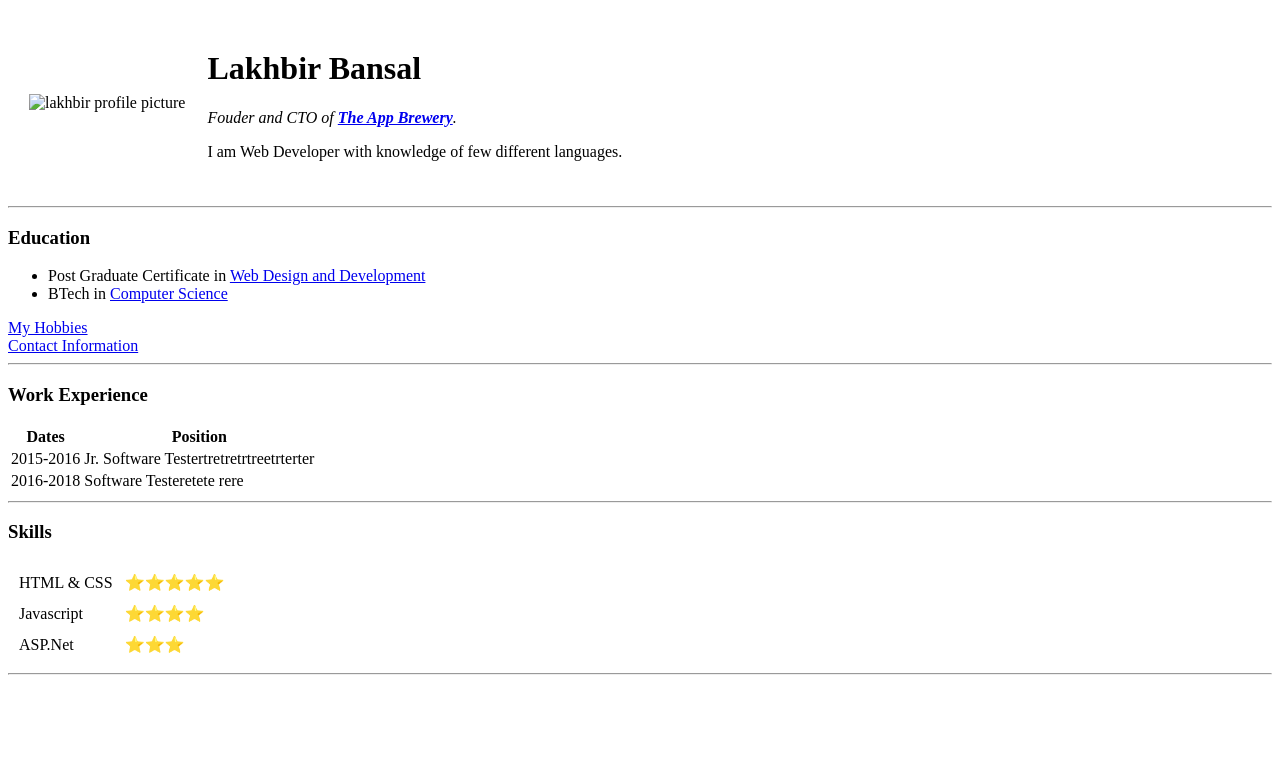
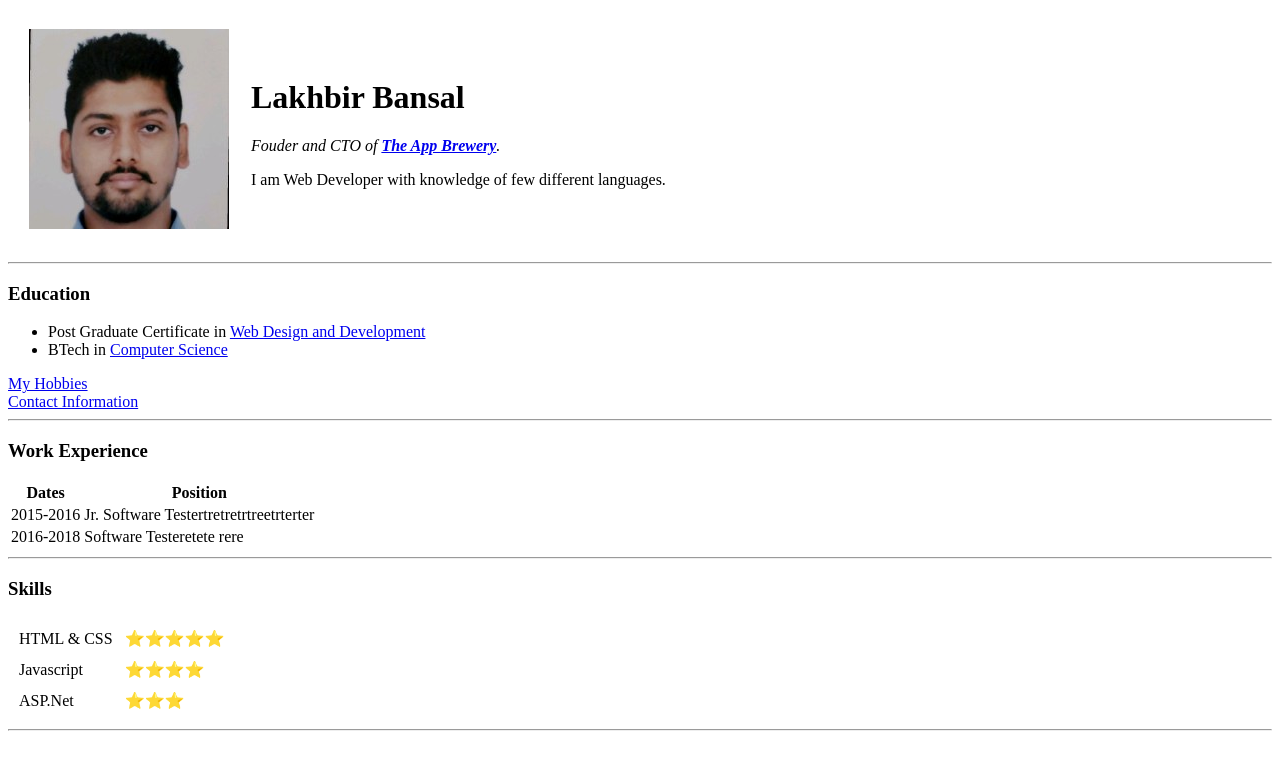
Before and after one commit to Lakhbir-Bansal/cv, a plain HTML site: page index.html in a window 1280 px wide. Drawn offline with Linux system fonts and the light colour scheme.

Commit message:
Update Index.html file
Changing the image source

```diff
--- a/index.html
+++ b/index.html
@@ -9,7 +9,7 @@
 <body>
   <table cellspacing = "20">
     <tr>
-      <td><img src="../HTML - Personal Site/images/lakhbir.png" alt="lakhbir profile picture"></td>
+      <td><img src="lakhbir.png" alt="lakhbir profile picture"></td>
       <td>
         <h1>Lakhbir Bansal</h1>
         <p><em>Fouder and CTO of <strong><a href="https://www.google.com/" target="_blank">The App Brewery</a></strong>.</em></p>
```
